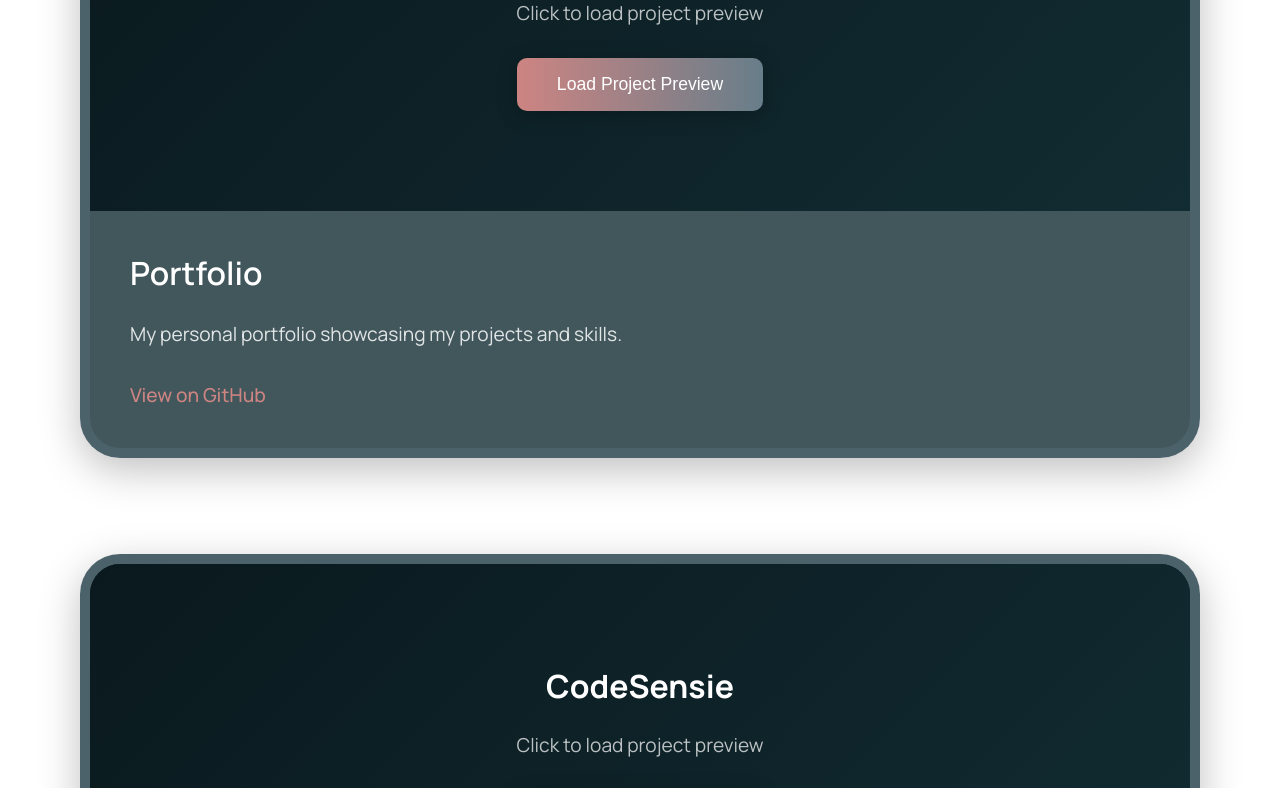
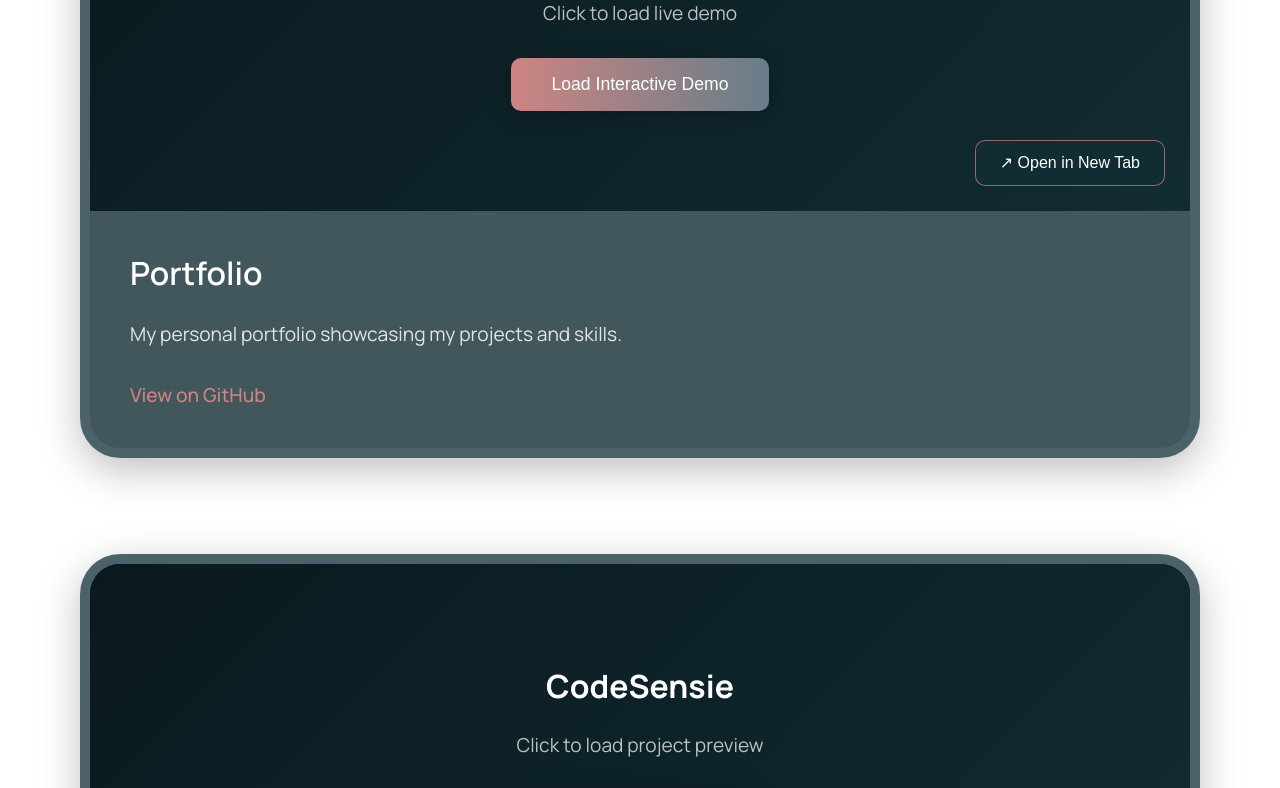
Before and after one commit to ishikajais27/Portfolio, a React (Vite) app in the folder frontend/: page /work in a window 1280 px wide. Shown: the part 2742-3530 px from the top of the page. Built offline with nearby package versions, Linux system fonts and the light colour scheme.

Commit message:
Added portfolio deployed link

```diff
--- a/frontend/src/pages/Work.jsx
+++ b/frontend/src/pages/Work.jsx
@@ -44,14 +44,14 @@
       title: 'Portfolio',
       description: 'My personal portfolio showcasing my projects and skills.',
       githubLink: 'https://github.com/ishikajais27/Portfolio',
-      iliveDemo: 'https://portfolio-4mmh.vercel.app/',
+      liveDemo: 'https://portfolio-4mmh.vercel.app/',
     },
     {
       title: 'CodeSensie',
       description:
         'An AI-powered coding assistant that helps developers write better code.',
       githubLink: 'https://github.com/ishikajais27/code_sensei',
-      imageDemo: img2, // Add this path to your codesensie image
+      imageDemo: img2,
     },
   ]
 
```
